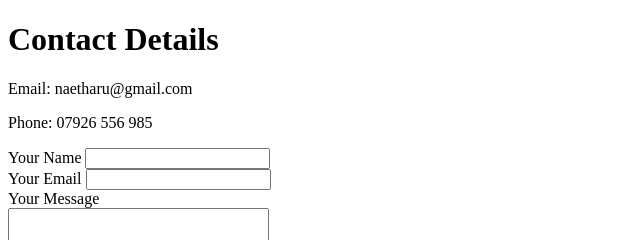
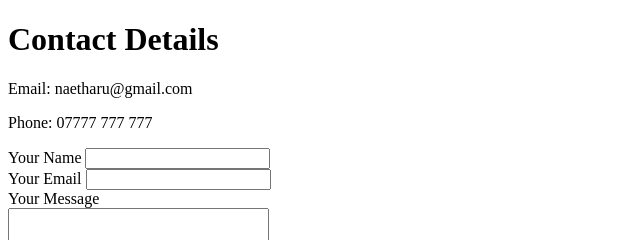
Before and after one commit to Naetharu/cv, a plain HTML site: page contact.html in a window 1280 px wide. Shown: the top 240 px of the page, 0-640 px from the left. Drawn offline with Linux system fonts and the light colour scheme.

Commit message:
Update contact.html

```diff
--- a/contact.html
+++ b/contact.html
@@ -9,7 +9,7 @@
 <body>
   <h1>Contact Details</h1>
   <p>Email: naetharu@gmail.com</p>
-  <p>Phone: 07926 556 985</p>
+  <p>Phone: 07777 777 777</p>
 
   <form class="" action="mailto:naetharu@gmail.com" method="post">
     <label>Your Name</label>
```
